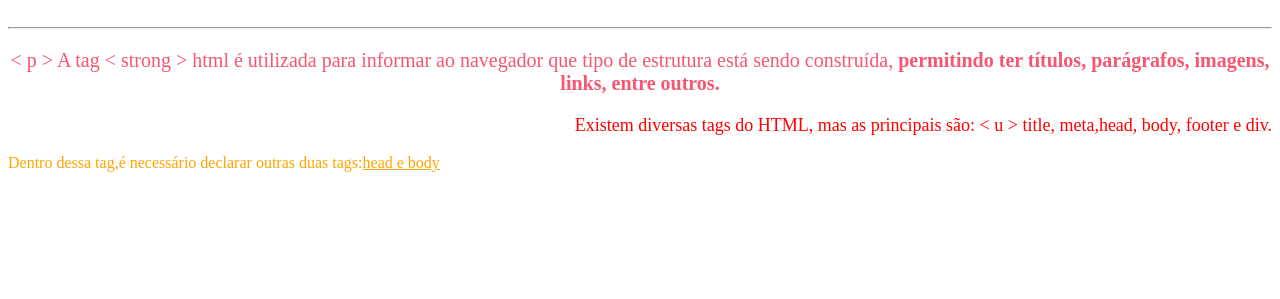
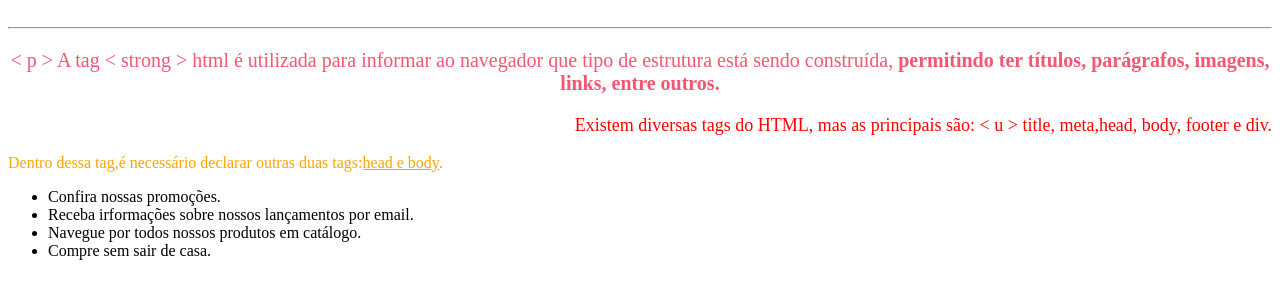
Before and after one commit to SrErickinho/Erick-Henrique-Pereira, a plain HTML site: page Aula 3.html in a window 1280 px wide. Shown: the part 79-378 px from the top of the page. Drawn offline with Linux system fonts and the light colour scheme.

Commit message:
Update Aula 3.html

```diff
--- a/Aula 3.html
+++ b/Aula 3.html
@@ -16,7 +16,14 @@
         <p style="text-align: right; font-size: 18px; color: red">
         Existem diversas tags do HTML, mas as principais são: < u > title, meta,head, body, footer e div. </em> </p>
         <p style="text-align: Left; font-size: 16px; color: orange">
-        Dentro dessa tag,é necessário declarar outras duas tags:<u>head e body</u> </p>
+        Dentro dessa tag,é necessário declarar outras duas tags:<u>head e body</u>.</p>
+        <!--Lista não ordenada-->
+        <ul>
+            <li>Confira nossas promoções.</li>
+            <li>Receba irformações sobre nossos lançamentos por email.</li>
+            <li>Navegue por todos nossos produtos em catálogo.</li>
+            <li>Compre sem sair de casa.</li>
+        </ul
      </font>
     </body>
  </ html >
```
